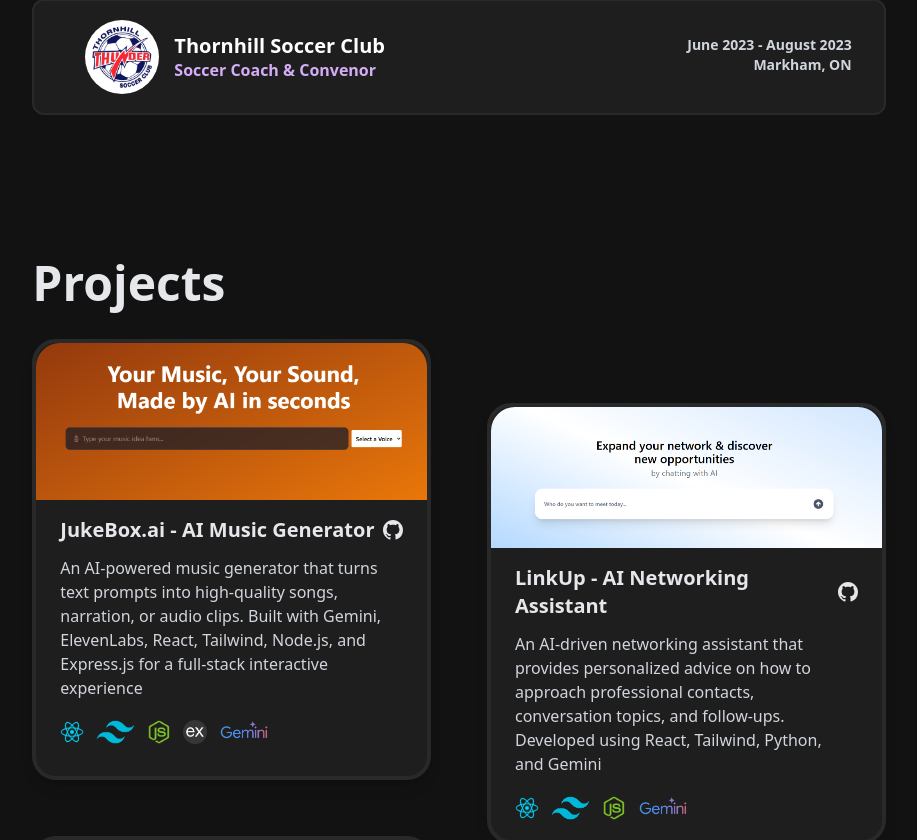
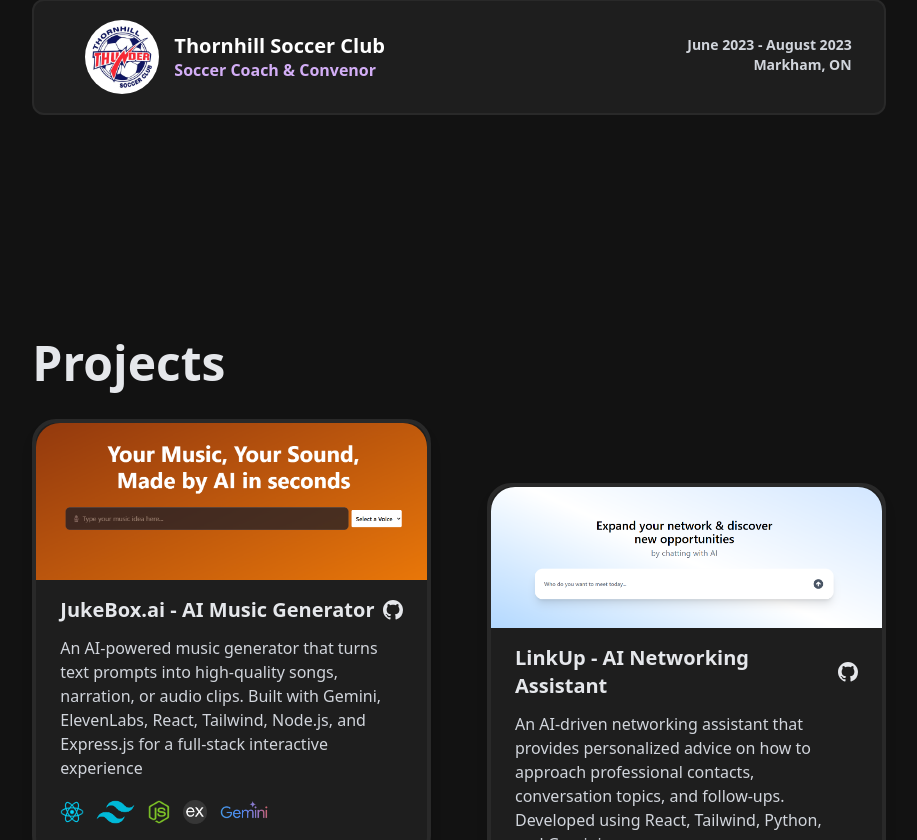
Before and after one commit to Jonathan-Roach/Portfolio-Website, a React (Vite) app: page / in a window 1280 px wide. Shown: the part 2160-3000 px from the top of the page, without its empty margins (181-1098 px from the left). Built offline with nearby package versions, Linux system fonts and the light colour scheme.

Commit message:
add more padding to project

```diff
--- a/src/components/Projects.jsx
+++ b/src/components/Projects.jsx
@@ -3,7 +3,7 @@
 
 function Projects() {
     return (
-        <div id="projects" className="flex flex-col items-center py-12 bg-transparent">
+        <div id="projects" className="flex flex-col items-center py-12 lg:py-32 bg-transparent">
                     <div className="md:w-8/12">
                         <h1 className="text-3xl md:text-4xl lg:text-5xl font-bold my-8 text-gray-200">Projects</h1>
                     </div>
```
